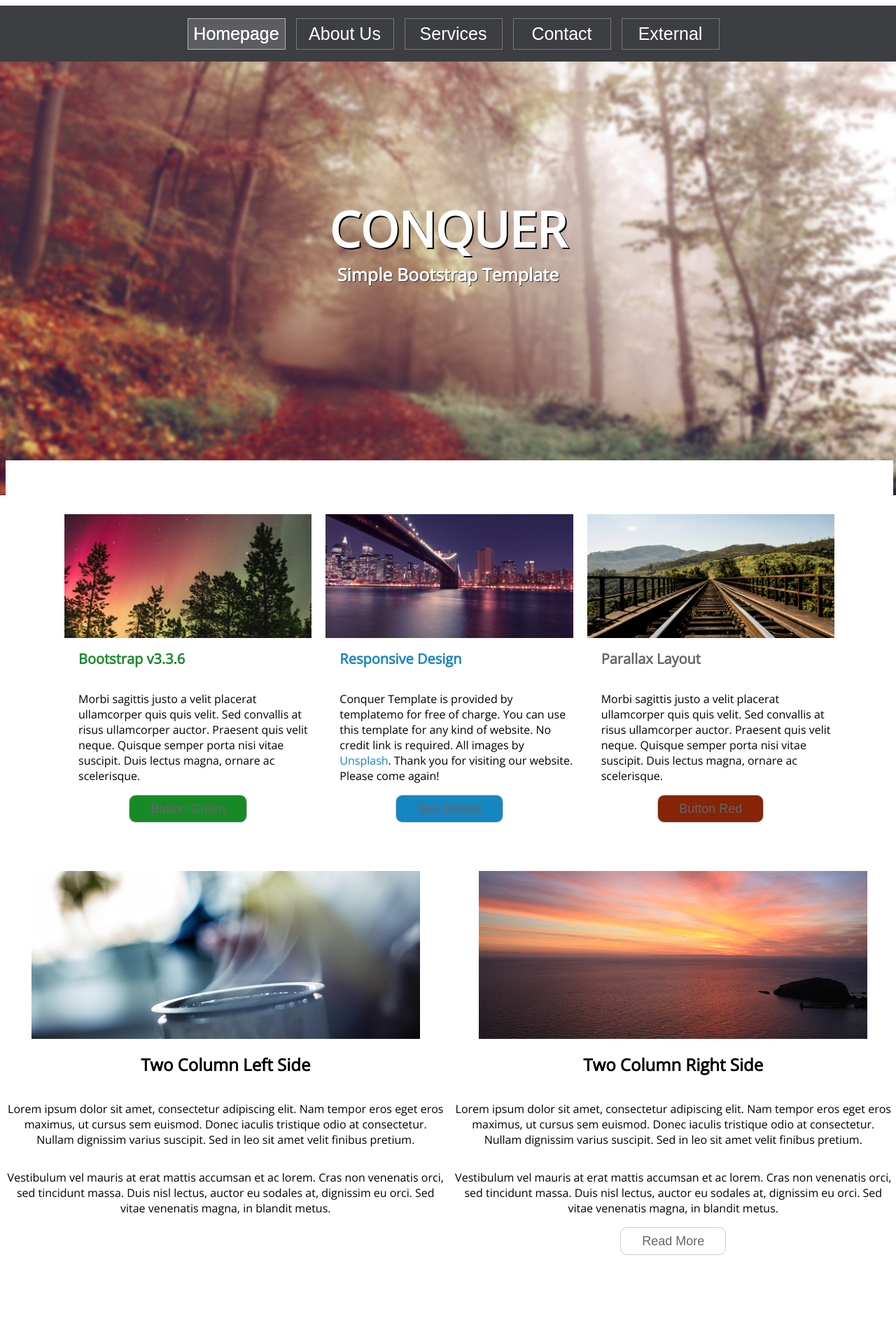
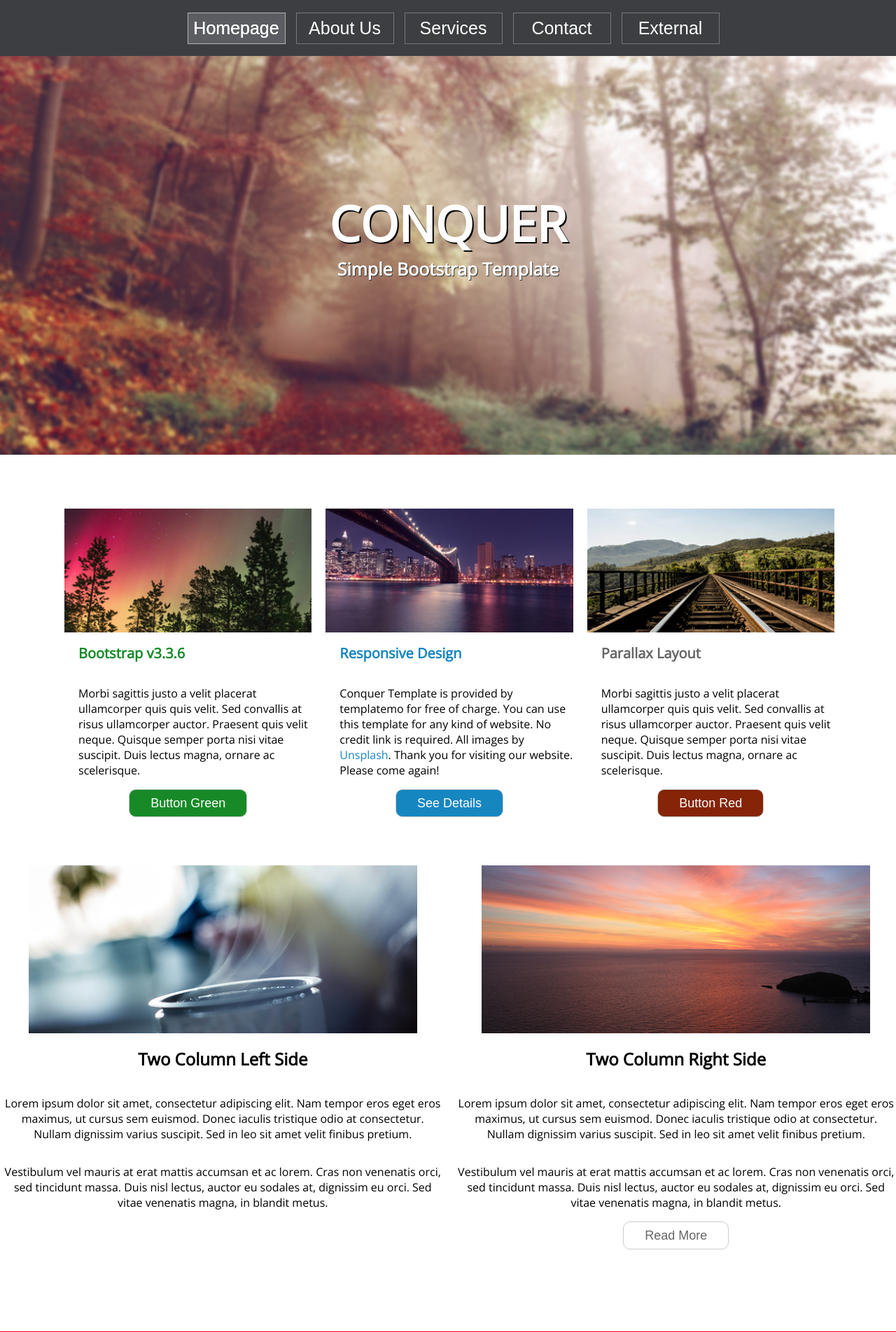
Before and after one commit to GreatDeveloper66/voyage-prework-tier1-adams, a PHP site: page / in a window 1280 px wide. Shown: the top 1904 px of the page at 70% size. Run offline with PHP 8.4, Linux system fonts and the light colour scheme; some libraries are stand-ins or nearby versions.

Commit message:
added container wrapper to each row

```diff
--- a/css/index.css
+++ b/css/index.css
@@ -3,20 +3,22 @@
 
 html {
 	overflow-x: hidden;
-
 }
 
 body {
 	font-family: "Open Sans", Helvetica, Arial, sans-serif;
-	height: auto;
-	width: auto;
+	margin: auto;
 }
 
 div.container {
 	width: 100%;
 	margin: auto;
+	height: auto;
 	background-color: #FFFFFF;
 	padding: 2px;
+}
+div.container:nth-child(3), div.container:nth-child(6) {
+	background-color: transparent;
 }
 
 .headerbackground {
@@ -26,7 +28,7 @@
 	width: 100%;
 	height: 700px;
 	position: absolute;
-	top: auto;s
+	top: auto;
 	bottom: auto;
 	z-index: -12;
 }
@@ -220,20 +222,19 @@
 	line-height: 18px;
 }
 
-div.column button:hover {
-	cursor: pointer;
-}
-
 div.column button.greenbutton {
 	background-color: #178A27;
+	color: #FFFFFF;
 }
 
 div.column button.lightbluebutton {
 	background-color: #1686C1;
+	color: #FFFFFF;
 }
 
 div.column button.redbutton {
 	background-color: #852406;
+	color: #FFFFFF;
 }
 
 div.row4,
@@ -258,6 +259,8 @@
 	height: auto;
 	width: 100%;
 }
+
+
 div.row3 {
 	padding-top: 50px;
 	padding-bottom: 50px;
@@ -265,6 +268,7 @@
 
 div.row6 {
 	background-color: none;
+	height: 800px;
 }
 
 div.row6 h2 {
@@ -527,10 +531,11 @@
 		color: #1686C1;
 		text-decoration: none;
 	}
-
+	/*
 	.servicesbackground {
 		height: 700px;
 	}
+	*/
 
 }
 
```
